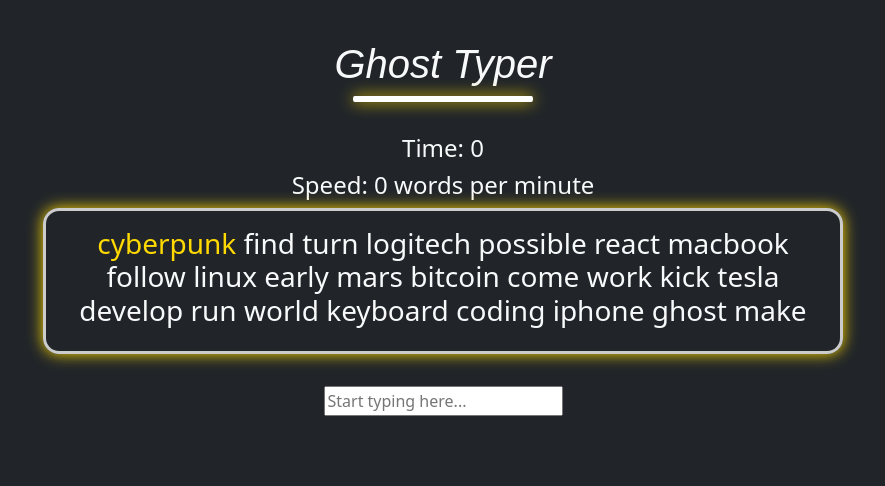
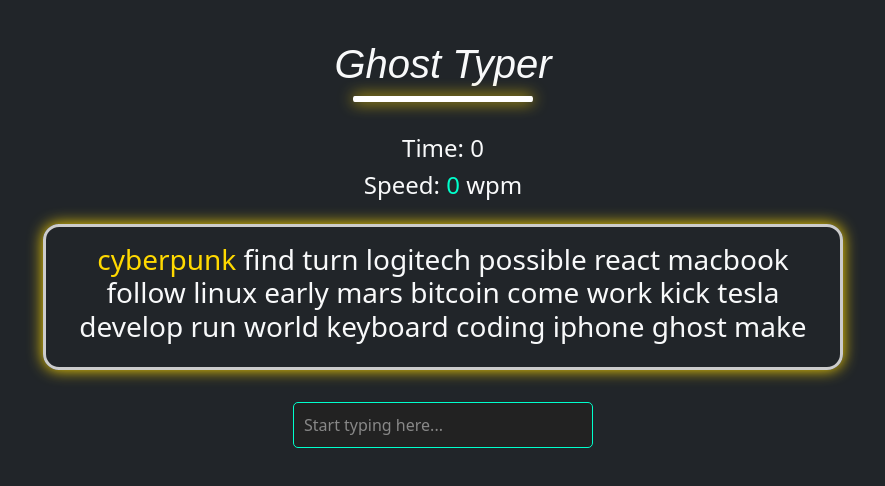
Before and after one commit to yusufkula/ghost_typer, a React (Create React App) app: page / in a window 1280 px wide. Shown: the top 486 px of the page, without its empty margins (197-1082 px from the left). Built offline with nearby package versions, Linux system fonts and the light colour scheme; a web font is replaced by a local one.

Commit message:
fix bugs, improve styling and positioning of components

```diff
--- a/public/style.css
+++ b/public/style.css
@@ -71,10 +71,8 @@
     max-width: 800px;
     min-width: 500px;
     border-radius: 1rem;
-    margin-left: 1rem;
-    margin-right: 1rem;
+    margin: 1rem;
     animation: glow 1.5s linear infinite;
-    margin-bottom: 2rem;
     padding: 1rem;
 }
 
@@ -83,27 +81,101 @@
 }
 
 .correct {
-    color: rgb(63,255,45);
+    color: #00ffcc;
     font-weight: bold;
 }
 
 .incorrect {
-    color: rgb(255,6,119);
+    color:#ff66b2;
 }
 
 .pop-screen {
     position: fixed;
-    top: 50%;
+    top: 35%;
     left: 50%;
     transform: translate(-50%, -50%);
-    border: 3px solid rgb(255, 255, 255);
-    width: 90%;
+    width: 900px;
+    min-width: 400px; /* Adjust max-width to your preference */
     height: 410px;
-    border-radius: 1rem;
-    margin-left: 1rem;
-    margin-right: 1rem;
-    animation: glow 1.5s linear infinite;
-    margin-bottom: 2rem;
-    padding: 1rem;
-    background-color: whitesmoke;
+    padding: 20px;
+    background-color: rgba(26, 26, 26, 0.9); /* Dark background color */
+    transition: all 0.3s ease; /* Smooth transition for all properties */
+    border-radius: 0.7rem;
+    color: #ffffff; /* White text color */
+    display: flex;
+    flex-direction: column;
+    align-items: center;
+    justify-content: space-around;
   }
+
+  .pop-screen h1 {
+    font-size: 3em;
+    margin-bottom: 10px;
+    color: #00ffcc; /* Neon light blue title color */
+    transition: font-size 0.3s ease; /* Smooth transition for font-size */
+  }
+
+  .pop-screen h2 {
+    font-size: 4em;
+    margin-bottom: 15px;
+  }
+
+  .pop-screen button {
+    padding: 10px;
+    width: 150px;
+    height:60px;
+    font-size: larger;
+    background-color: rgb(255, 217, 0); /* Neon light yellow button color */
+    color: #1a1a1a; /* Dark text color */
+    border: none;
+    cursor: pointer;
+    transition: background-color 0.3s ease; /* Smooth transition for background-color */
+    border-radius: 0.6rem;
+    &:hover {
+      background-color: #cccc00; /* Darker neon light yellow on hover */
+    }
+}
+
+
+
+.speed{
+    color: #00ffcc;
+}
+
+input {
+    background-color: #222;
+    border: 1px solid #00ffcc;
+    color: #fff;
+    padding: 10px;
+    border-radius: 5px;
+    outline: none;
+    width: 300px;
+    margin: 1rem;
+  }
+
+  input::placeholder {
+    color: #888;
+  }
+
+  input:focus {
+    border-color: #98ffea;
+    box-shadow: 0 0 10px #98ffea;
+  }
+
+  /* Optional: Add a neon glow effect */
+  @keyframes neonGlow {
+    0% {
+      box-shadow: 0 0 10px rgba(173, 216, 230, 0.7), 0 0 20px rgba(173, 216, 230, 0.7);
+    }
+    50% {
+      box-shadow: 0 0 10px rgba(173, 216, 230, 0.9), 0 0 20px rgba(173, 216, 230, 0.9);
+    }
+    100% {
+      box-shadow: 0 0 10px rgba(173, 216, 230, 0.7), 0 0 20px rgba(173, 216, 230, 0.7);
+    }
+  }
+
+
+  input:focus {
+    animation: neonGlow 1.5s infinite alternate;
+  }
--- a/src/Result.jsx
+++ b/src/Result.jsx
@@ -16,7 +16,7 @@ const ResultPop = (props) => {
             {isPopVisible && (
                 <div className="pop-screen">
                     <h1 className="Pop-screen-title">Results</h1>
-                    <h2>Words Per Minute: {speed}</h2>
+                    <h2>{speed} WPM</h2>
                     <button onClick={() => window.location.reload()}>Restart</button>
                 </div>
             )}
--- a/src/Timer.jsx
+++ b/src/Timer.jsx
@@ -40,7 +40,7 @@ const Timer = (props) => {
     return (
         <div>
             <h4 className="text-light">Time: {timeElapsed}</h4>
-            <h4 className="text-light">Speed: {speed} words per minute</h4>
+            <h4 className="text-light">Speed: <span className="speed">{speed} </span>wpm</h4>
 
             {/* Pass 'speed' and 'finished' as props to ResultPop */}
             <ResultPop speed={speed} finished={isGameFinished} onClose={handlePopClose} />
--- a/src/Word.jsx
+++ b/src/Word.jsx
@@ -10,6 +10,7 @@ const Word = (props) => {
         return <span className="incorrect">{text} </span>
     }
     if (active === true) {
+        console.log(active)
         return <span className="activeWord">{text} </span>
     }
     return <span>{text} </span>
--- a/src/typingTest.jsx
+++ b/src/typingTest.jsx
@@ -16,7 +16,7 @@ const TypingTest = () => {
 
         if (value.endsWith(' ')) {
 
-            if (activeWordIndex === text.current.length) {
+            if (activeWordIndex === text.current.length - 1) {
                 setStartCounting(false)
                 setUserInput('completed')
                 return
@@ -37,14 +37,12 @@ const TypingTest = () => {
         }
     }
 
-    console.log(activeWordIndex === text.current.length)
-
     return (
         <div className=" typeArea">
             <Timer
                 startCounting={startCounting}
                 correctWords={correctWordArray.filter(Boolean).length}
-                allTyped={activeWordIndex === text.current.length}
+                allTyped={activeWordIndex === text.current.length - 1}
             />
             <div className="textArea">
                 <h3 className="text-light">{text.current.map((word, index) => {
```
